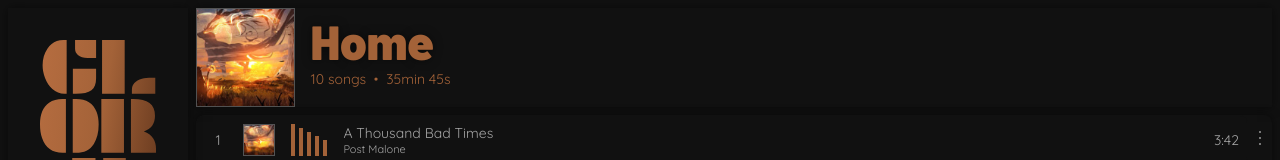
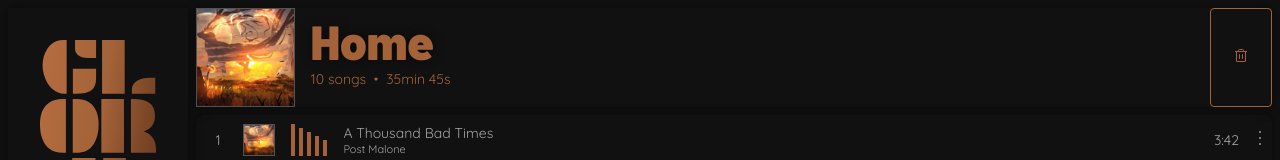
Before and after one commit to victormedeiros1/sound-glory, a React (Vite) app: page / in a window 1280 px wide. Shown: the top 160 px of the page. Built offline with nearby package versions, Linux system fonts and the light colour scheme.

Commit message:
feat: action to delete playlist

```diff
--- a/src/components/Playlist/Header/index.tsx
+++ b/src/components/Playlist/Header/index.tsx
@@ -7,17 +7,27 @@ import {
   Title,
 } from "./styles";
 import { secondsToMinutes } from "../../../utils";
-import { Circle } from "phosphor-react";
+import { Circle, Trash } from "phosphor-react";
 
 import thumbnail128x128 from "/src/assets/images/thumb-128x128.jpg";
 import { Song } from "../../../types/song";
+import Button from "../../Button";
+import { useDispatch } from "react-redux";
+import { deletePlaylist } from "../../../store/ducks/playlists";
 
 interface Props {
   name: string;
   songs: Song[];
+  playlistId: string;
 }
 
-const Header: React.FC<Props> = ({ name, songs }) => {
+const Header: React.FC<Props> = ({ playlistId, name, songs }) => {
+  const dispatch = useDispatch();
+
+  const handleDelete = () => {
+    dispatch(deletePlaylist(playlistId));
+  };
+
   const sumAllDurations = () => {
     if (songs.length > 0) {
       const allDurations = songs.map(({ duration }) => duration);
@@ -40,6 +50,9 @@ const Header: React.FC<Props> = ({ name, songs }) => {
           <DetailsItem>{secondsToMinutes(sumAllDurations(), true)}</DetailsItem>
         </Details>
       </Infos>
+      <Button onClick={handleDelete}>
+        <Trash size={16} />
+      </Button>
     </HeaderStyles>
   );
 };
--- a/src/components/Playlist/Song/index.tsx
+++ b/src/components/Playlist/Song/index.tsx
@@ -61,7 +61,6 @@ const Song: React.FC<Props> = ({ song, index }) => {
         </Infos>
         <Duration>{secondsToMinutes(song.duration)}</Duration>
       </SongData>
-
       <Actions playlists={playlists} song={song} />
     </SongWrapper>
   );
--- a/src/components/Playlist/index.tsx
+++ b/src/components/Playlist/index.tsx
@@ -3,7 +3,7 @@ import Controls from "../Controls";
 import Header from "./Header";
 import Song from "./Song";
 import { PlaylistStyles, Songs } from "./styles";
-import { songs } from "../../helpers/songs";
+import { songs as allSongs } from "../../helpers/songs";
 import Empty from "./Empty";
 
 import { v4 as uuid } from "uuid";
@@ -14,19 +14,19 @@ const Playlist: React.FC = () => {
   const playlistDefault = {
     id: uuid(),
     name: "Home",
-    songs,
+    songs: allSongs,
     selected: true,
   };
 
-  const playlistSelected =
+  const { id, name, songs } =
     playlists.find((playlist) => playlist.selected) ?? playlistDefault;
   return (
     <PlaylistStyles>
-      <Header name={playlistSelected.name} songs={playlistSelected.songs} />
+      <Header name={name} songs={songs} playlistId={id} />
       <Songs>
-        {playlistSelected.songs.length > 0 ? (
-          playlistSelected.songs.map((song, index) => (
-            <Song key={song.id} song={song} index={index} />
+        {songs.length > 0 ? (
+          songs.map((song, index) => (
+            <Song key={id + index} song={song} index={index} />
           ))
         ) : (
           <Empty />
--- a/src/store/ducks/playlists.ts
+++ b/src/store/ducks/playlists.ts
@@ -19,6 +19,11 @@ const playlistsSlice = createSlice({
         { id: uuid(), name: action.payload, songs: [], selected: false },
       ];
     },
+    deletePlaylist: (state, action) => {
+      return (state = state.filter(
+        (playlist) => playlist.id !== action.payload
+      ));
+    },
     addSongToPlaylist: (state, action) => {
       const { playlistId, song } = action.payload;
 
@@ -32,5 +37,5 @@ const playlistsSlice = createSlice({
 });
 
 export default playlistsSlice.reducer;
-export const { addPlaylist, addSongToPlaylist, setPlaylist } =
+export const { addPlaylist, deletePlaylist, addSongToPlaylist, setPlaylist } =
   playlistsSlice.actions;
```
